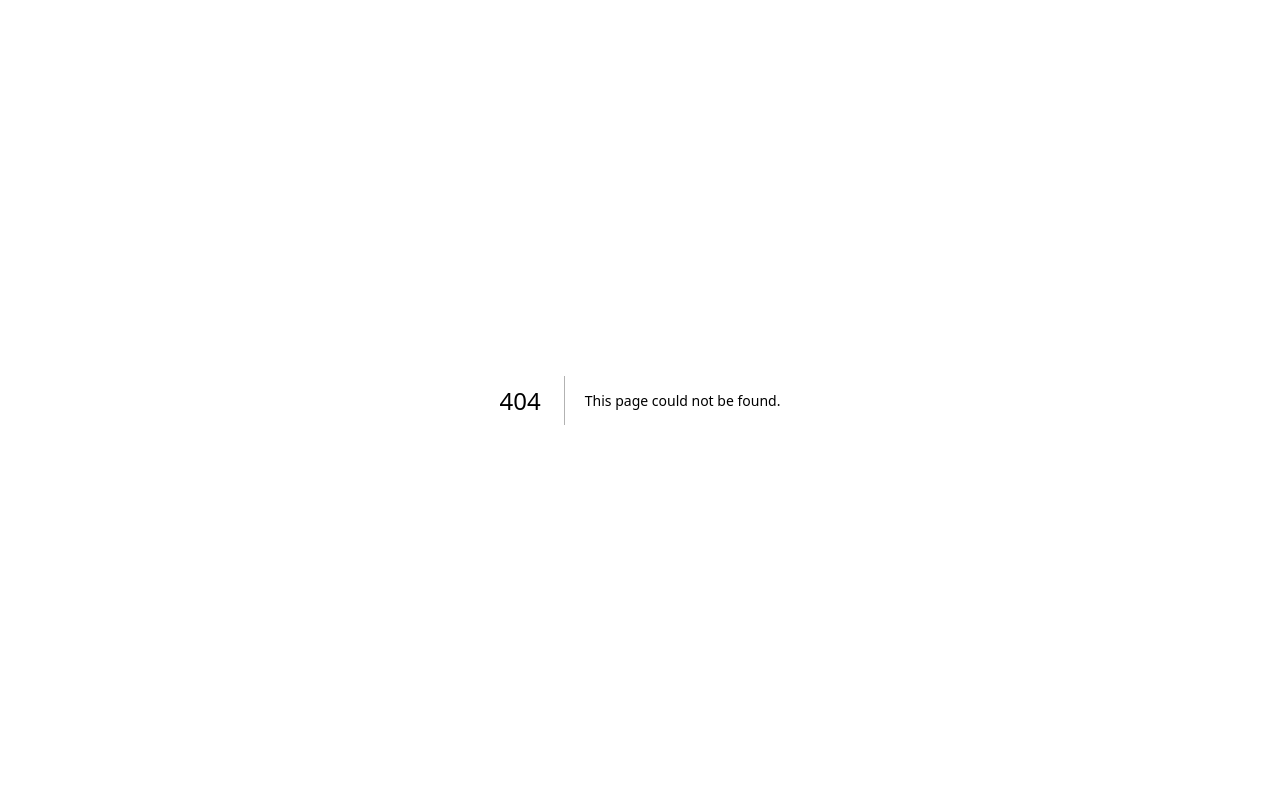
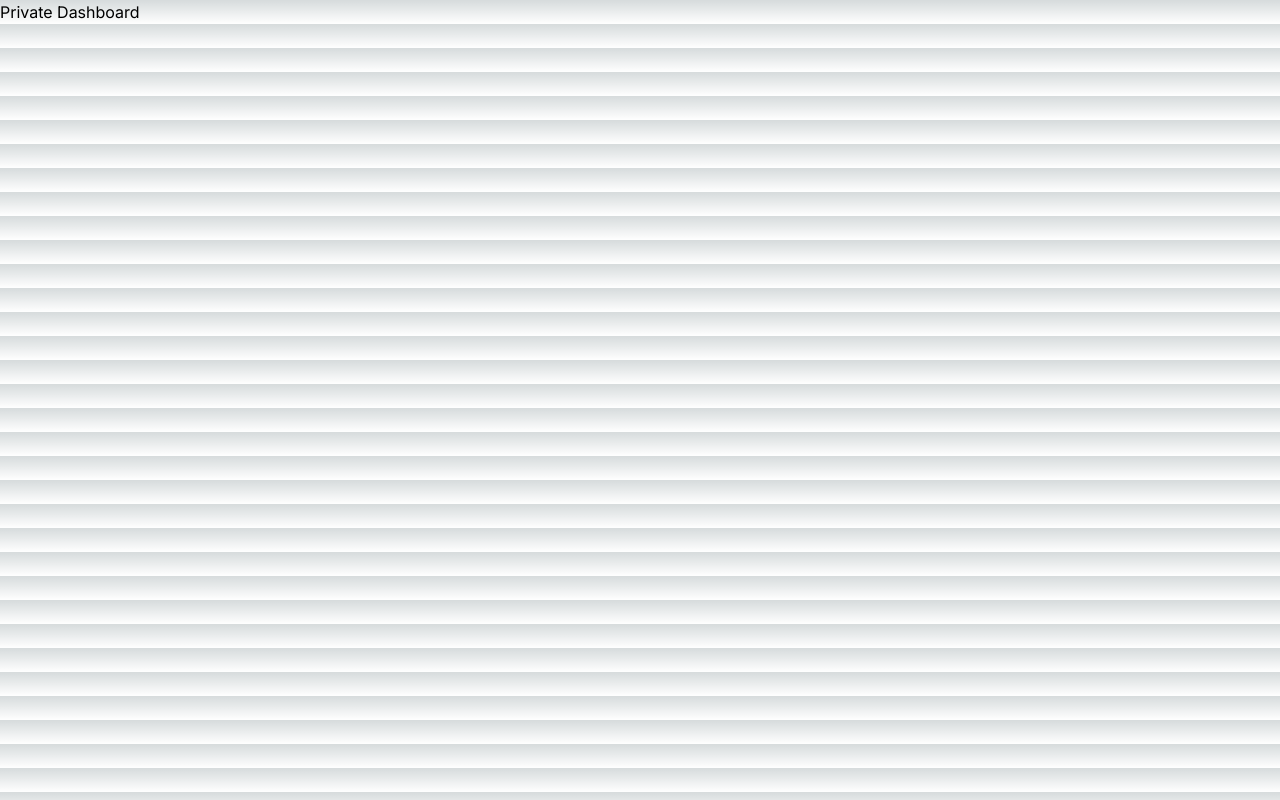
Before and after one commit to chadwill05/codefast-saas, a Next.js app: page /dashboard in a window 1280 px wide. Before the commit this address had no page. Built offline with nearby package versions, Linux system fonts and the light colour scheme.

Commit message:
added dashboard with link

```diff
--- /dev/null
+++ b/app/dashboard/page.js
@@ -0,0 +1,8 @@
+export default function Home() {
+  return (
+    <main>
+      <h1>Private Dashboard</h1>
+
+    </main>
+  );
+}
--- a/app/page.js
+++ b/app/page.js
@@ -1,4 +1,5 @@
 import Image from "next/image";
+import Link from "next/link";
 
 export default function Home() {
   return (
@@ -9,6 +10,7 @@
         Create a feedback board in minutes, priotize features, and
         build products your customers will love.
       </div>
+      <Link href="/dashboard">Dashboard</Link>
     </main>
   );
 }
```
